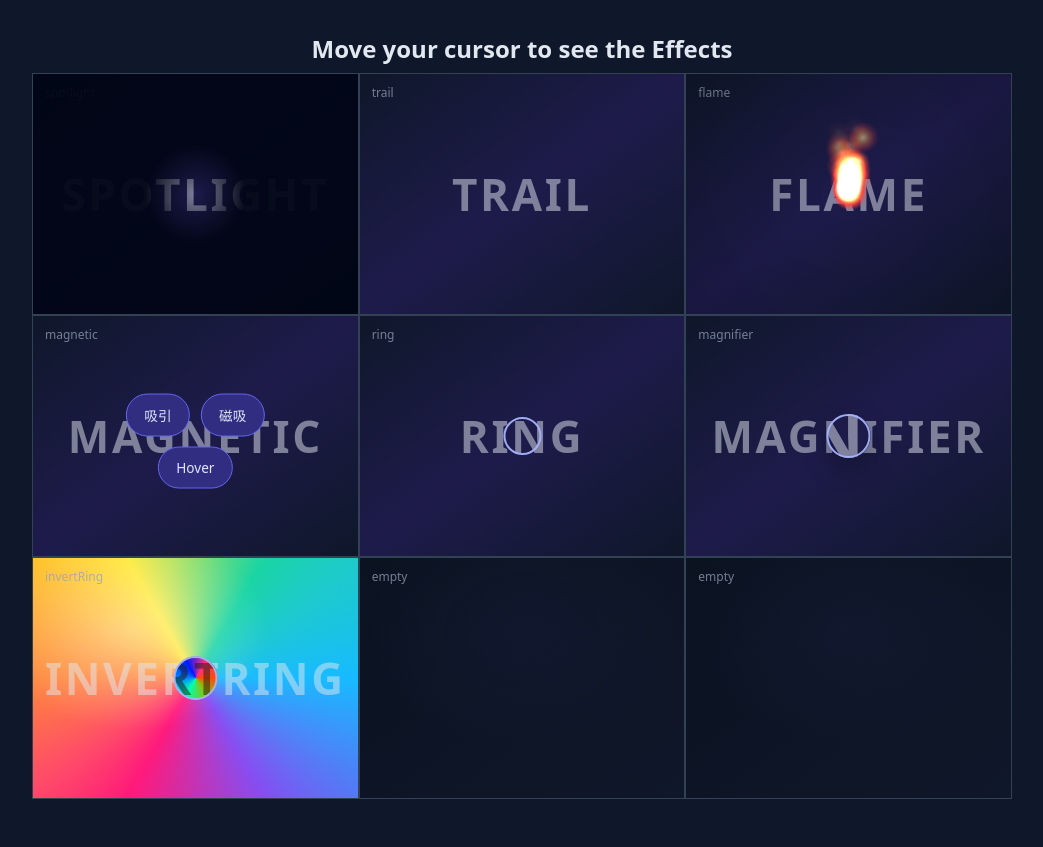
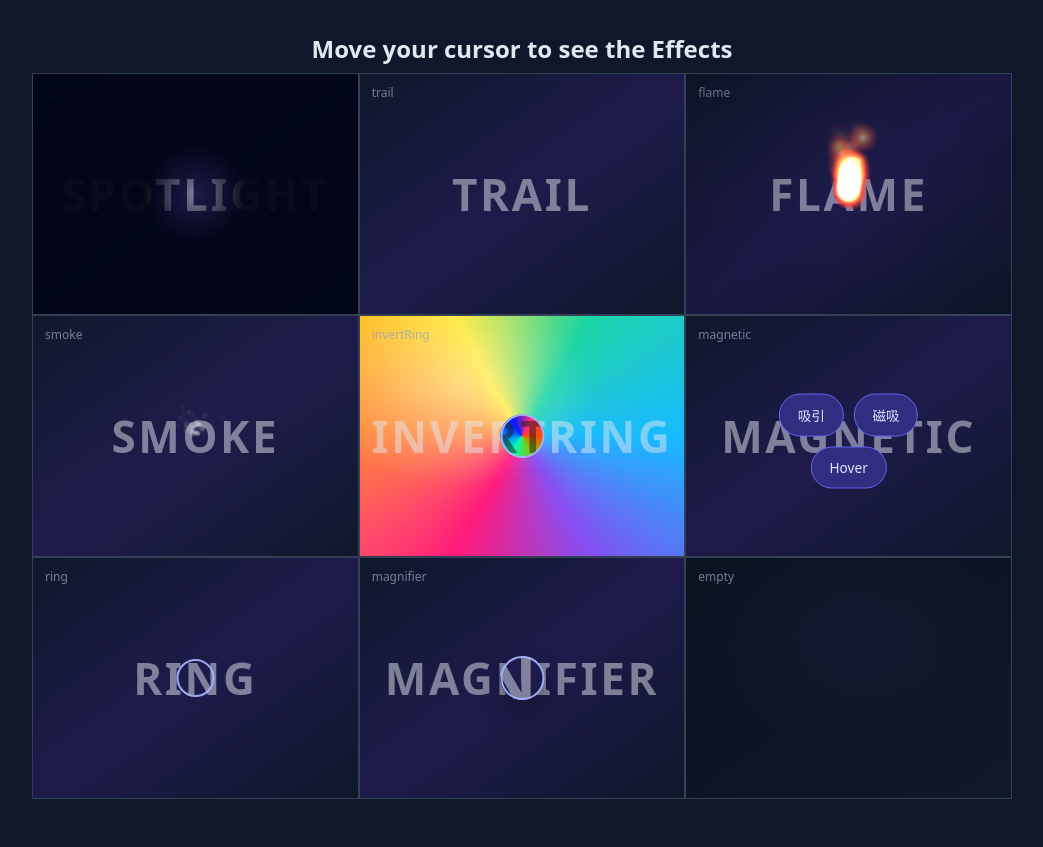
Before and after one commit to chase-si/magic-cursor, a website built with Vite: page demo/index.html in a window 1280 px wide. Shown: the whole page, without its empty margins (118-1161 px from the left). Built offline with nearby package versions, Linux system fonts and the light colour scheme.

Commit message:
[feat]add  smoke

```diff
--- a/demo/demo.ts
+++ b/demo/demo.ts
@@ -8,6 +8,7 @@ function isEffectName(v: string): v is EffectName {
     v === "spotlight" ||
     v === "trail" ||
     v === "flame" ||
+    v === "smoke" ||
     v === "magnetic" ||
     v === "ring" ||
     v === "magnifier" ||
@@ -48,6 +49,18 @@ function mountAll() {
             lifeMs: 720,
             rise: 1.7,
             jitter: 1,
+          }),
+        );
+        break;
+      case "smoke":
+        destroyables.push(
+          createEffect("smoke", cell, {
+            emission: 4,
+            size: 12,
+            lifeMs: 1500,
+            rise: 0.75,
+            drift: 0.75,
+            color: "rgba(226,232,240,0.22)",
           }),
         );
         break;
--- a/demo/index.html
+++ b/demo/index.html
@@ -117,6 +117,14 @@
           <div class="cell-bg">flame</div>
           <div class="cell-meta">flame</div>
         </div>
+        <div class="cell" data-effect="smoke">
+          <div class="cell-bg">smoke</div>
+          <div class="cell-meta">smoke</div>
+        </div>
+        <div class="cell" data-effect="invertRing">
+          <div class="cell-bg">invertRing</div>
+          <div class="cell-meta">invertRing</div>
+        </div>
         <div class="cell" data-effect="magnetic">
           <div class="cell-bg">magnetic</div>
           <div class="cell-meta">magnetic</div>
@@ -134,14 +142,6 @@
           <div class="cell-bg">magnifier</div>
           <div class="cell-meta">magnifier</div>
         </div>
-        <div class="cell" data-effect="invertRing">
-          <div class="cell-bg">invertRing</div>
-          <div class="cell-meta">invertRing</div>
-        </div>
-        <div class="cell" data-effect="">
-          <div class="cell-bg"></div>
-          <div class="cell-meta">empty</div>
-        </div>
         <div class="cell" data-effect="">
           <div class="cell-bg"></div>
           <div class="cell-meta">empty</div>
--- /dev/null
+++ b/src/effects/smoke.ts
@@ -0,0 +1,268 @@
+import type { Destroyable, SmokeOptions } from "../types";
+import { createCanvasLayer } from "../utils/canvas-layer";
+
+type Particle = {
+  x: number;
+  y: number;
+  vx: number;
+  vy: number;
+  r: number;
+  born: number;
+  life: number;
+  seed: number;
+  trail: { x: number; y: number }[];
+};
+
+function rand(seed: number) {
+  let x = seed | 0;
+  x ^= x << 13;
+  x ^= x >> 17;
+  x ^= x << 5;
+  return (x >>> 0) / 0xffffffff;
+}
+
+function parseRgbLike(input: string): { r: number; g: number; b: number } | null {
+  const s = input.trim();
+  const m = s.match(
+    /^rgba?\(\s*([0-9.]+)\s*,\s*([0-9.]+)\s*,\s*([0-9.]+)\s*(?:,\s*([0-9.]+)\s*)?\)$/i,
+  );
+  if (!m) return null;
+  const r = Math.max(0, Math.min(255, Number(m[1])));
+  const g = Math.max(0, Math.min(255, Number(m[2])));
+  const b = Math.max(0, Math.min(255, Number(m[3])));
+  if ([r, g, b].some((n) => Number.isNaN(n))) return null;
+  return { r, g, b };
+}
+
+export function mountSmoke(
+  root: HTMLElement,
+  options: SmokeOptions = {},
+): Destroyable {
+  const emission = Math.max(1, options.emission ?? 2);
+  const size = Math.max(4, options.size ?? 18);
+  const lifeMs = Math.max(200, options.lifeMs ?? 1400);
+  const rise = options.rise ?? 0.8;
+  const drift = options.drift ?? 0.7;
+  const color = options.color ?? "rgba(226,232,240,0.18)";
+  const baseRgb = parseRgbLike(color) ?? { r: 226, g: 232, b: 240 };
+
+  const layer = createCanvasLayer(root, {
+    "data-magic-cursor-smoke": "",
+    "data-magic-cursor-smoke-renderer": "canvas",
+  });
+  const { canvas, ctx, observeRootResize, teardownLayout } = layer;
+
+  const particles: Particle[] = [];
+  let raf = 0;
+  let lastT = 0;
+  let seed = 424242;
+  let targetX = root.clientWidth / 2;
+  let targetY = root.clientHeight / 2;
+  let lastMoveX = targetX;
+  let lastMoveY = targetY;
+  let lastMoveT = 0;
+  let velX = 0;
+  let velY = 0;
+  let dirty = false;
+
+  const TRAIL_LEN = 14;
+  const FLOW_FREQ = 0.016;
+
+  const spawn = (t: number) => {
+    for (let i = 0; i < emission; i++) {
+      seed = (seed * 1664525 + 1013904223) | 0;
+      const u = rand(seed);
+      seed = (seed * 1664525 + 1013904223) | 0;
+      const v = rand(seed);
+
+      // 惯性：把鼠标速度向量注入到初速度（轻盈、顺着方向扩散）
+      const inertia = 0.18;
+      const vx = velX * inertia + (u - 0.5) * (0.22 + v * 0.26);
+      const vy = velY * inertia - (0.14 + v * 0.32);
+
+      const x = targetX + (u - 0.5) * (size * 0.35);
+      const y = targetY + (v - 0.5) * (size * 0.2);
+      const trail: { x: number; y: number }[] = [];
+      // 让烟雾一生成就是“丝状”，而不是一团点：沿初速度反向回填轨迹
+      const backX = vx * 3.2;
+      const backY = vy * 3.2;
+      for (let k = 0; k < TRAIL_LEN; k++) {
+        const kk = (TRAIL_LEN - 1 - k) / (TRAIL_LEN - 1);
+        trail.push({ x: x - backX * kk, y: y - backY * kk });
+      }
+
+      particles.push({
+        x,
+        y,
+        vx,
+        vy,
+        r: size * (0.75 + v * 0.9),
+        born: t,
+        life: lifeMs * (0.75 + u * 0.8),
+        seed: seed ^ (i * 2654435761),
+        trail,
+      });
+    }
+  };
+
+  const draw = (t: number) => {
+    const bw = canvas.width;
+    const bh = canvas.height;
+    const dpr = layer.getDpr();
+    const w = root.clientWidth;
+    const h = root.clientHeight;
+
+    ctx.setTransform(1, 0, 0, 1, 0, 0);
+    ctx.clearRect(0, 0, bw, bh);
+    ctx.setTransform(dpr, 0, 0, dpr, 0, 0);
+
+    ctx.globalCompositeOperation = "source-over";
+    ctx.lineCap = "round";
+    ctx.lineJoin = "round";
+    for (let i = 0; i < particles.length; i++) {
+      const p = particles[i]!;
+      const age = t - p.born;
+      const k = age / p.life;
+      if (k >= 1) {
+        particles.splice(i, 1);
+        i--;
+        continue;
+      }
+
+      // 丝带：按轨迹画平滑曲线，并沿长度渐隐
+      const alpha = (1 - k) ** 1.9;
+      const pts = p.trail;
+      if (pts.length < 2) {
+        continue;
+      }
+
+      // stroke 的渐变沿轨迹方向（尾->头）
+      const tail = pts[0]!;
+      const head = pts[pts.length - 1]!;
+      const g = ctx.createLinearGradient(tail.x, tail.y, head.x, head.y);
+      g.addColorStop(0, `rgba(${baseRgb.r},${baseRgb.g},${baseRgb.b},0)`);
+      g.addColorStop(0.25, `rgba(${baseRgb.r},${baseRgb.g},${baseRgb.b},${0.06 * alpha})`);
+      g.addColorStop(0.7, `rgba(${baseRgb.r},${baseRgb.g},${baseRgb.b},${0.18 * alpha})`);
+      g.addColorStop(1, `rgba(${baseRgb.r},${baseRgb.g},${baseRgb.b},${0.24 * alpha})`);
+
+      ctx.strokeStyle = g;
+      ctx.lineWidth = Math.max(1, p.r * (0.22 + (1 - k) * 0.14));
+      ctx.beginPath();
+      ctx.moveTo(pts[0]!.x, pts[0]!.y);
+      for (let j = 1; j < pts.length - 1; j++) {
+        const p0 = pts[j]!;
+        const p1 = pts[j + 1]!;
+        ctx.quadraticCurveTo(p0.x, p0.y, (p0.x + p1.x) / 2, (p0.y + p1.y) / 2);
+      }
+      const last = pts[pts.length - 1]!;
+      ctx.lineTo(last.x, last.y);
+      ctx.stroke();
+    }
+
+    // 轻微整体雾化（让烟更“糊”）——丝带风格需要更弱
+    if (particles.length) {
+      ctx.fillStyle = `rgba(${baseRgb.r},${baseRgb.g},${baseRgb.b},0.006)`;
+      ctx.fillRect(0, 0, w, h);
+    }
+  };
+
+  const tick = (t: number) => {
+    raf = 0;
+    const dt = lastT ? Math.min(32, t - lastT) : 16;
+    lastT = t;
+
+    if (dirty) {
+      dirty = false;
+      spawn(t);
+    } else if (particles.length < 70) {
+      spawn(t);
+    }
+
+    for (const p of particles) {
+      const u = rand((p.seed = (p.seed * 1664525 + 1013904223) | 0));
+      const tt = t * 0.001;
+      // 流场/涡旋噪声：制造“丝带飘动”的卷曲
+      const n1 =
+        Math.sin((p.x + p.seed * 0.01) * FLOW_FREQ + tt * 1.8) +
+        Math.cos((p.y - p.seed * 0.02) * FLOW_FREQ - tt * 1.4);
+      const n2 =
+        Math.cos((p.x - p.seed * 0.015) * (FLOW_FREQ * 1.07) - tt * 1.2) -
+        Math.sin((p.y + p.seed * 0.01) * (FLOW_FREQ * 0.93) + tt * 2.0);
+
+      const ax = (n1 * 0.06 + (u - 0.5) * 0.02) * drift;
+      const ay = (n2 * 0.035) * drift;
+
+      p.vx += ax;
+      p.vy += ay;
+      p.vx *= 0.985;
+      p.vy *= 0.99;
+
+      p.y += (p.vy - rise * 0.04) * (dt / 16);
+      p.x += p.vx * (dt / 16);
+
+      // 轨迹推进：尾巴跟随头部，形成丝带
+      p.trail.push({ x: p.x, y: p.y });
+      while (p.trail.length > TRAIL_LEN) {
+        p.trail.shift();
+      }
+    }
+
+    draw(t);
+    if (particles.length) {
+      raf = requestAnimationFrame(tick);
+    }
+  };
+
+  const ensure = () => {
+    if (!raf) {
+      raf = requestAnimationFrame(tick);
+    }
+  };
+
+  const onMove = (e: PointerEvent) => {
+    const rect = root.getBoundingClientRect();
+    const x = e.clientX - rect.left - root.clientLeft;
+    const y = e.clientY - rect.top - root.clientTop;
+    const now = performance.now();
+
+    const dt = lastMoveT ? Math.max(8, Math.min(40, now - lastMoveT)) : 16;
+    const dx = x - lastMoveX;
+    const dy = y - lastMoveY;
+
+    // px / frame(16ms) 速度
+    velX = (dx / dt) * 16;
+    velY = (dy / dt) * 16;
+    lastMoveX = x;
+    lastMoveY = y;
+    lastMoveT = now;
+
+    targetX = x;
+    targetY = y;
+    dirty = true;
+    ensure();
+  };
+
+  const ro = observeRootResize(() => {
+    if (particles.length) {
+      ensure();
+    }
+  });
+  root.appendChild(canvas);
+  root.addEventListener("pointermove", onMove);
+
+  dirty = true;
+  ensure();
+
+  return {
+    destroy() {
+      root.removeEventListener("pointermove", onMove);
+      if (raf) {
+        cancelAnimationFrame(raf);
+      }
+      ro.disconnect();
+      canvas.remove();
+      teardownLayout();
+      particles.length = 0;
+    },
+  };
+}
--- a/src/index.ts
+++ b/src/index.ts
@@ -3,6 +3,7 @@ import { mountMagnetic } from "./effects/magnetic";
 import { mountMagnifier } from "./effects/magnifier";
 import { mountInvertRing } from "./effects/invertRing";
 import { mountRing } from "./effects/ring";
+import { mountSmoke } from "./effects/smoke";
 import { mountSpotlight } from "./effects/spotlight";
 import { mountTrail } from "./effects/trail";
 import type {
@@ -13,6 +14,7 @@ import type {
   MagnifierOptions,
   MagneticOptions,
   RingOptions,
+  SmokeOptions,
   SpotlightOptions,
   TrailOptions,
 } from "./types";
@@ -25,6 +27,7 @@ export type {
   MagnifierOptions,
   MagneticOptions,
   RingOptions,
+  SmokeOptions,
   SpotlightOptions,
   TrailOptions,
 } from "./types";
@@ -50,6 +53,11 @@ export function createEffect(
   name: "flame",
   target?: HTMLElement,
   options?: FlameOptions,
+): Destroyable;
+export function createEffect(
+  name: "smoke",
+  target?: HTMLElement,
+  options?: SmokeOptions,
 ): Destroyable;
 export function createEffect(
   name: "magnetic",
@@ -78,6 +86,7 @@ export function createEffect(
     | SpotlightOptions
     | TrailOptions
     | FlameOptions
+    | SmokeOptions
     | MagneticOptions
     | MagnifierOptions
     | InvertRingOptions
@@ -91,6 +100,8 @@ export function createEffect(
       return mountTrail(root, options as TrailOptions);
     case "flame":
       return mountFlame(root, options as FlameOptions);
+    case "smoke":
+      return mountSmoke(root, options as SmokeOptions);
     case "magnetic":
       return mountMagnetic(root, options as MagneticOptions);
     case "magnifier":
```
Also changed, not shown: src/types.ts (+17 -1 lines).
